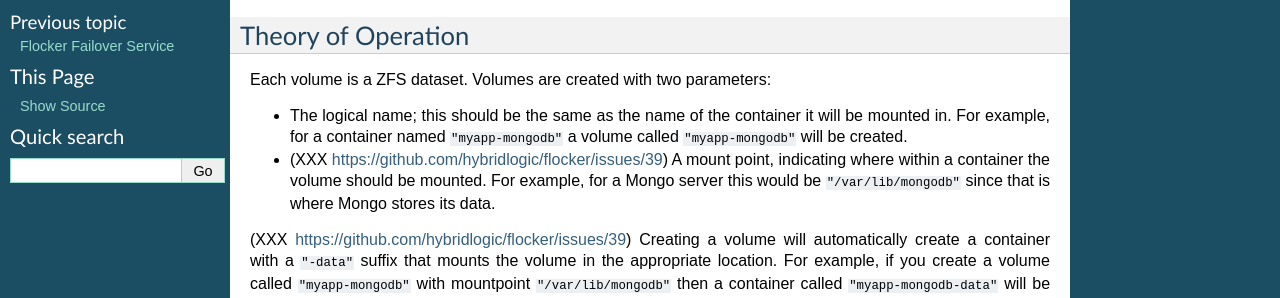
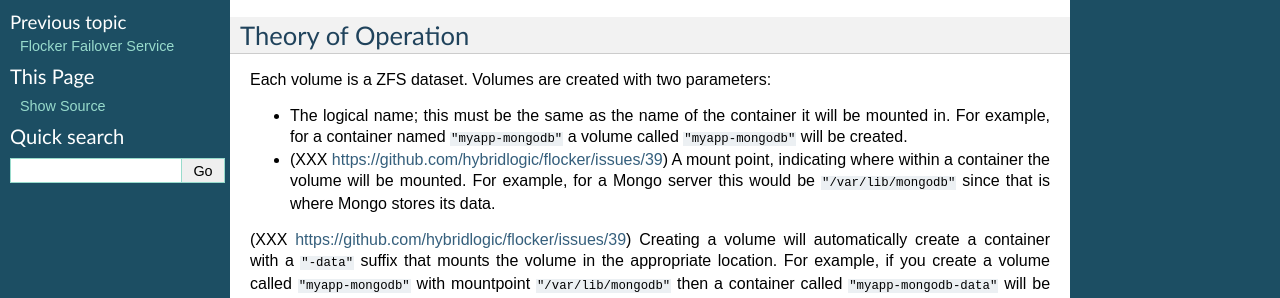
Before and after one commit to ClusterHQ/flocker, a Sphinx documentation site: the page built from docs/volume/index.rst, in a window 1280 px wide. Shown: the part 137-435 px from the top of the page. Built offline with Sphinx 7.4.7, drawn with Linux system fonts in a browser that asks for light colours.

Commit message:
Address review comment: Clarify requirements.

```diff
--- a/docs/volume/index.rst
+++ b/docs/volume/index.rst
@@ -9,9 +9,9 @@ Theory of Operation
 Each volume is a ZFS dataset.
 Volumes are created with two parameters:
 
-* The logical name; this should be the same as the name of the container it will be mounted in.
+* The logical name; this must be the same as the name of the container it will be mounted in.
   For example, for a container named ``"myapp-mongodb"`` a volume called ``"myapp-mongodb"`` will be created.
-* (XXX https://github.com/hybridlogic/flocker/issues/39) A mount point, indicating where within a container the volume should be mounted.
+* (XXX https://github.com/hybridlogic/flocker/issues/39) A mount point, indicating where within a container the volume will be mounted.
   For example, for a Mongo server this would be ``"/var/lib/mongodb"`` since that is where Mongo stores its data.
 
 (XXX https://github.com/hybridlogic/flocker/issues/39)
```
